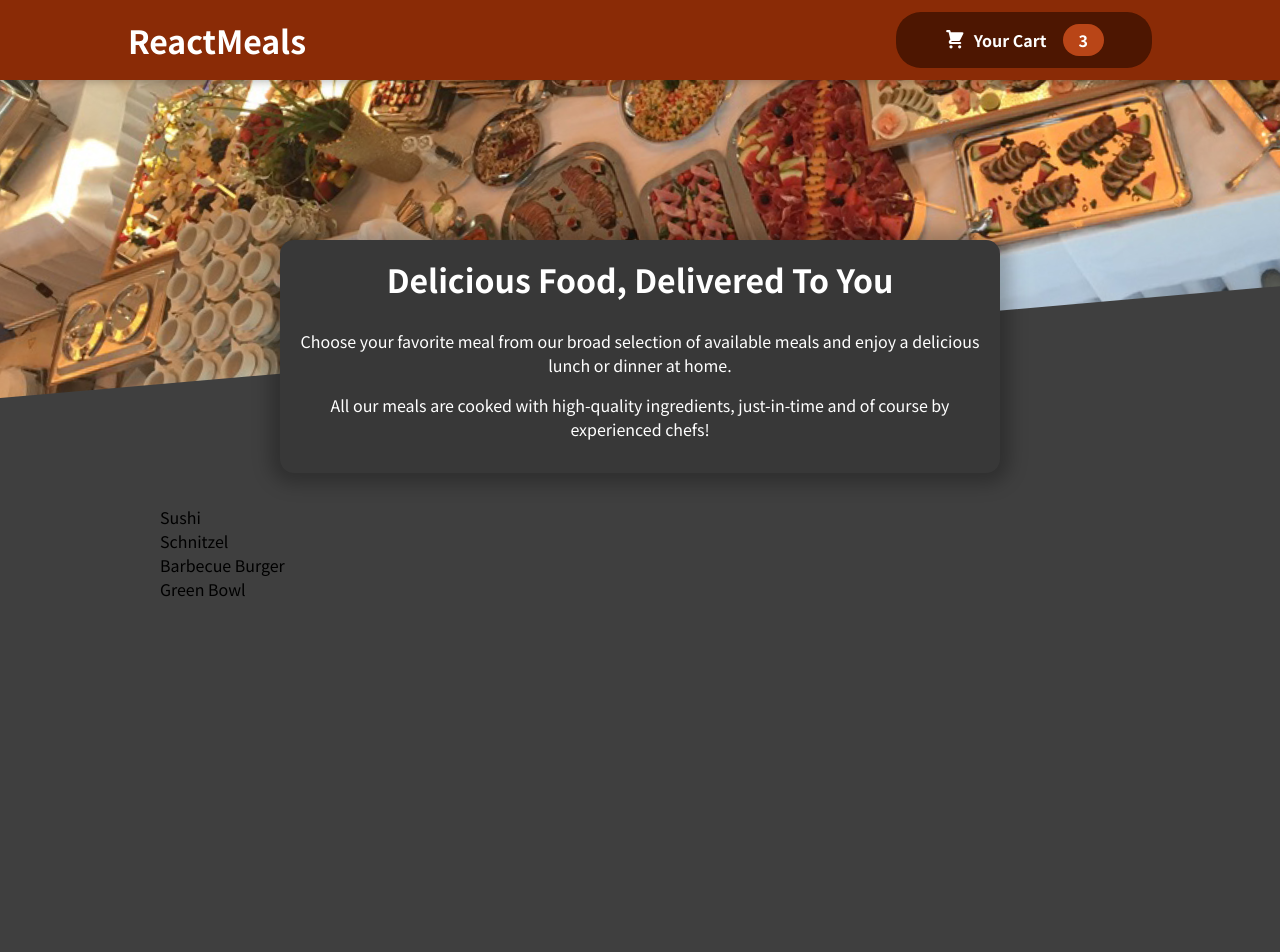
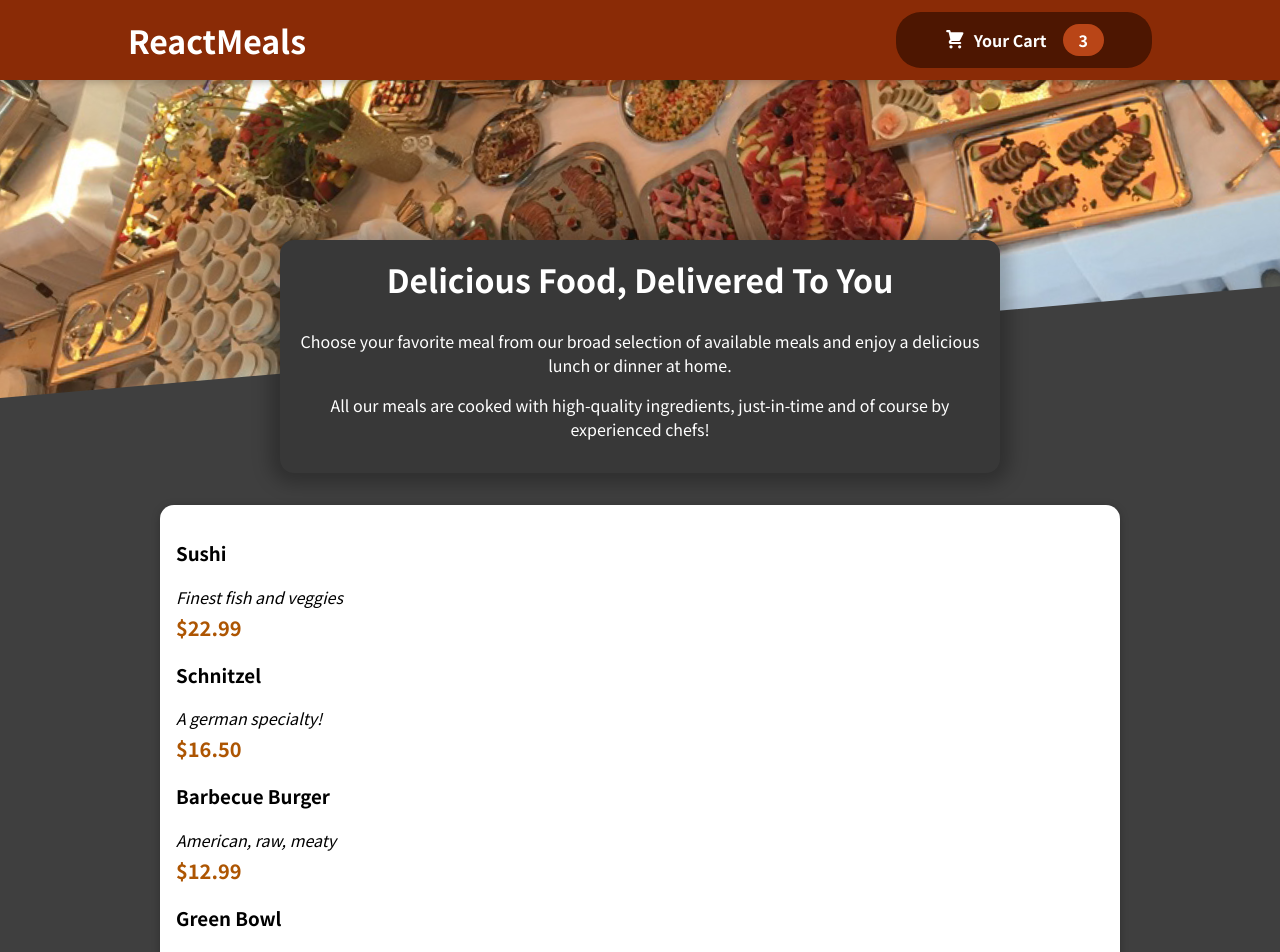
Before and after one commit to unimarta/React-food-order-app, a React (Create React App) app: page / in a window 1280 px wide. Shown: the top 952 px of the page. Before the commit the page ends 800 px from the top, so only its background shows below. Built offline with nearby package versions, Linux system fonts and the light colour scheme.

Commit message:
Added individual Meal Items

```diff
--- a/src/components/Meals/AvailableMeals.js
+++ b/src/components/Meals/AvailableMeals.js
@@ -1,4 +1,6 @@
 import React from "react";
+import Card from "../UI/Card";
+import MealItem from "./MealItem/MealItem";
 import classes from "./AvailableMeals.module.css";
 
 const DUMMY_MEALS = [
@@ -28,10 +30,19 @@
   },
 ];
 const AvailableMeals = () => {
-  const mealsList = DUMMY_MEALS.map((meal) => <li>{meal.name}</li>);
+  const mealsList = DUMMY_MEALS.map((meal) => (
+    <MealItem
+      key={meal.id}
+      name={meal.name}
+      description={meal.description}
+      price={meal.price}
+    />
+  ));
   return (
     <section className={classes.meals}>
-      <ul>{mealsList}</ul>
+      <Card>
+        <ul>{mealsList}</ul>
+      </Card>
     </section>
   );
 };
--- /dev/null
+++ b/src/components/Meals/MealItem/MealItem.js
@@ -0,0 +1,17 @@
+import classes from "./MealItem.module.css";
+
+const MealItem = (props) => {
+  const price = `$${props.price.toFixed(2)}`;
+  return (
+    <li classList={classes.meal}>
+      <div>
+        <h3>{props.name}</h3>
+        <div className={classes.description}>{props.description}</div>
+        <div className={classes.price}>{price}</div>
+      </div>
+      <div></div>
+    </li>
+  );
+};
+
+export default MealItem;
--- /dev/null
+++ b/src/components/Meals/MealItem/MealItem.module.css
@@ -0,0 +1,22 @@
+.meal {
+  display: flex;
+  justify-content: space-between;
+  margin: 1rem;
+  padding-bottom: 1rem;
+  border-bottom: 1px solid #ccc;
+}
+
+.meal h3 {
+  margin: 0 0 0.25rem 0;
+}
+
+.description {
+  font-style: italic;
+}
+
+.price {
+  margin-top: 0.25rem;
+  font-weight: bold;
+  color: #ad5502;
+  font-size: 1.25rem;
+}
--- /dev/null
+++ b/src/components/UI/Card.js
@@ -0,0 +1,6 @@
+import classes from "./Card.module.css";
+
+const Card = (props) => {
+  return <div className={classes.card}>{props.children}</div>;
+};
+export default Card;
--- /dev/null
+++ b/src/components/UI/Card.module.css
@@ -0,0 +1,6 @@
+.card {
+    padding: 1rem;
+    box-shadow: 0 2px 8px rgba(0, 0, 0, 0.25);
+    border-radius: 14px;
+    background-color: white;
+  }
```
Also changed, not shown: src/components/Meals/MealItem/MealItemForm.js (added), 1 other file (tests, documents, lock files or other folders).
